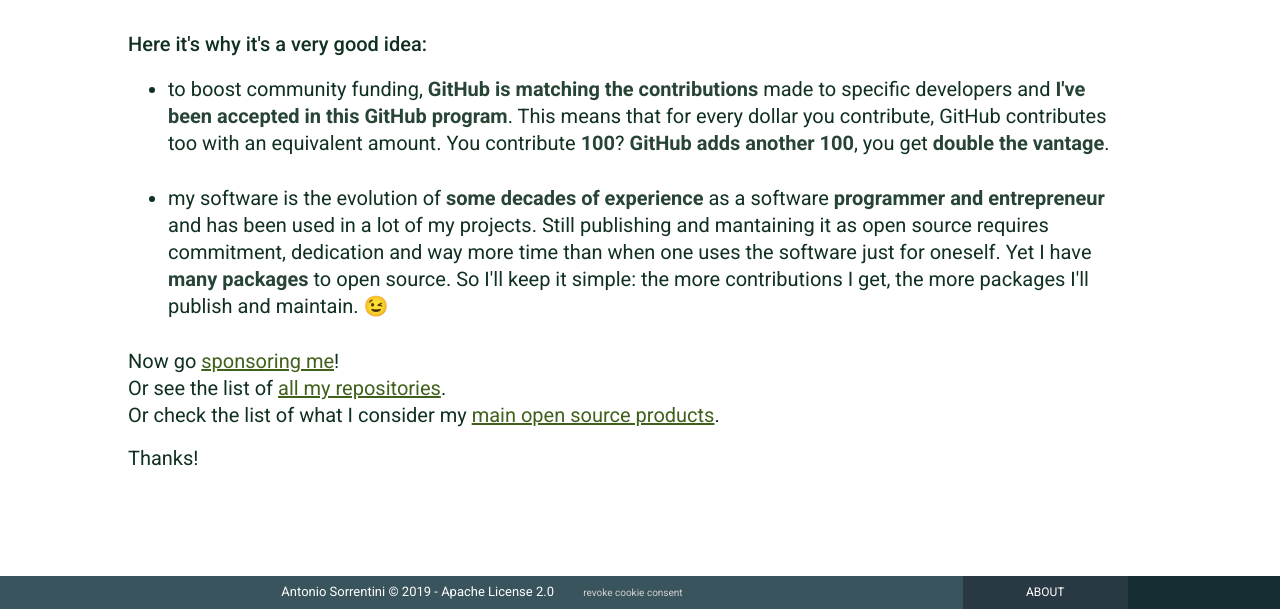
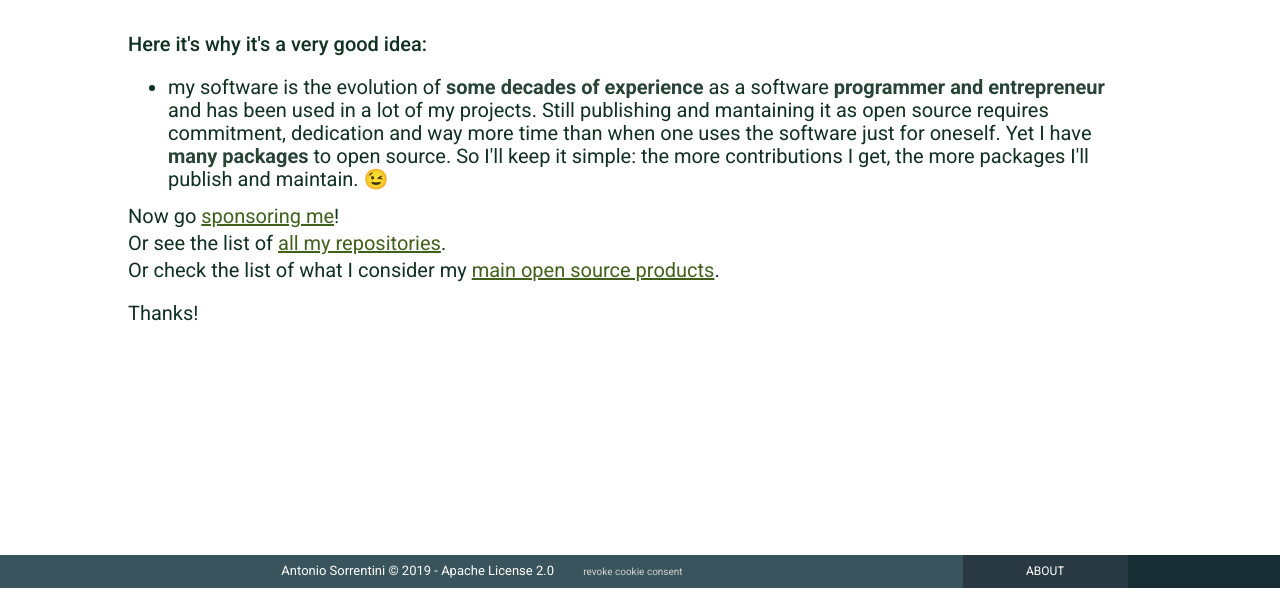
Before and after one commit to ansorre/ansorre.github.io, a plain HTML site: page sponsor/index.html in a window 1280 px wide. Shown: the part 212-821 px from the top of the page. After the commit the page ends 800 px from the top, so only its background shows below. Drawn offline with Linux system fonts and the light colour scheme.

Commit message:
Update info

```diff
--- a/sponsor/index.html
+++ b/sponsor/index.html
@@ -106,18 +106,10 @@
 <p>You can do so right here: <a href="https://github.com/sponsors/ansorre">Sponsor @ansorre on GitHub sponsors</a></p>
 <h3 id="here-its-why-its-a-very-good-idea">Here it's why it's a very good idea:</h3>
 <ul>
-<li>
-<p>to boost community funding, <strong>GitHub is matching the contributions</strong> made to specific
-developers and <strong>I've been accepted in this GitHub program</strong>. This means that
-for every dollar you contribute, GitHub contributes too with an equivalent amount. You contribute <strong>100</strong>?
-<strong>GitHub adds another 100</strong>, you get <strong>double the vantage</strong>.</p>
-</li>
-<li>
-<p>my software is the evolution of <strong>some decades of experience</strong> as a software <strong>programmer and entrepreneur</strong> and has
+<li>my software is the evolution of <strong>some decades of experience</strong> as a software <strong>programmer and entrepreneur</strong> and has
 been used in a lot of my projects. Still publishing and mantaining it as open source requires commitment,
 dedication and way more time than when one uses the software just for oneself. Yet I have <strong>many packages</strong> to open source.
-So I'll keep it simple: the more contributions I get, the more packages I'll publish and maintain. 😉</p>
-</li>
+So I'll keep it simple: the more contributions I get, the more packages I'll publish and maintain. 😉</li>
 </ul>
 <p>Now go <a href="https://github.com/sponsors/ansorre">sponsoring me</a>!<br />
 Or see the list of <a href="https://github.com/ansorre?tab=repositories">all my repositories</a>.<br />
```
Also changed, not shown: cookie-bar-master/lang/bg.html (line endings or trailing spaces).
